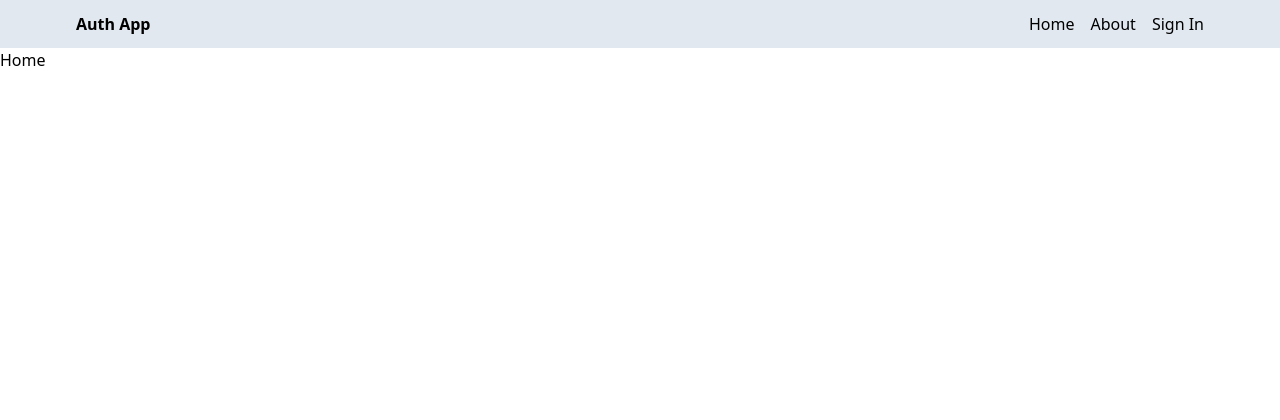
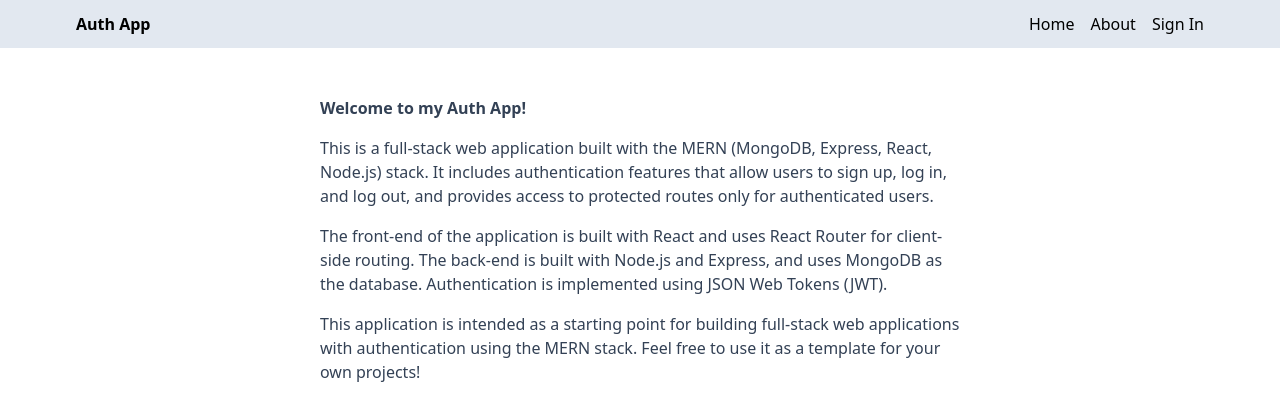
Before and after one commit to TanutsaponJ/mern-auth, a React (Vite) app in the folder client/: page / in a window 1280 px wide. Shown: the top 420 px of the page. Built offline with nearby package versions, Linux system fonts and the light colour scheme; no server answers.

Commit message:
complete home and about pages

```diff
--- a/client/src/pages/About.jsx
+++ b/client/src/pages/About.jsx
@@ -1,3 +1,23 @@
 export default function About() {
-  return <div>About</div>
+  return (
+    <div className="px-4 py-12 max-w-2xl mx-auto">
+      <h1 className="text-3xl, font-bold mb-4 text-slate-700">About</h1>
+      <p className="mb-4 text-slate-700">
+        This is a MERN (MongoDB, Express, React, Node.js) stack application with
+        authentication. It allows users to sign up, log in, and log out, and
+        provides access to protected routes only for authenticated users.
+      </p>
+      <p className="mb-4 text-slate-700">
+        The front-end of the application is built with React and uses React
+        Router for client-side routing. The back-end is built with Node.js and
+        Express, and uses MongoDB as the database. Authentication is implemented
+        using JSON Web Tokens (JWT).
+      </p>
+      <p className="mb-4 text-slate-700">
+        This application is intended as a starting point for building full-stack
+        web applications with authentication using the MERN stack. Feel free to
+        use it as a template for your own projects!
+      </p>
+    </div>
+  );
 }
--- a/client/src/pages/Home.jsx
+++ b/client/src/pages/Home.jsx
@@ -1,3 +1,26 @@
 export default function Home() {
-  return <div>Home</div>
+  return (
+    <div className="px-4 py-12 max-w-2xl mx-auto">
+      <h1 className="text-3xl, font-bold mb-4 text-slate-700">
+        Welcome to my Auth App!
+      </h1>
+      <p className="mb-4 text-slate-700">
+        This is a full-stack web application built with the MERN (MongoDB,
+        Express, React, Node.js) stack. It includes authentication features that
+        allow users to sign up, log in, and log out, and provides access to
+        protected routes only for authenticated users.
+      </p>
+      <p className="mb-4 text-slate-700">
+        The front-end of the application is built with React and uses React
+        Router for client-side routing. The back-end is built with Node.js and
+        Express, and uses MongoDB as the database. Authentication is implemented
+        using JSON Web Tokens (JWT).
+      </p>
+      <p className="mb-4 text-slate-700">
+        This application is intended as a starting point for building full-stack
+        web applications with authentication using the MERN stack. Feel free to
+        use it as a template for your own projects!
+      </p>
+    </div>
+  );
 }
```
